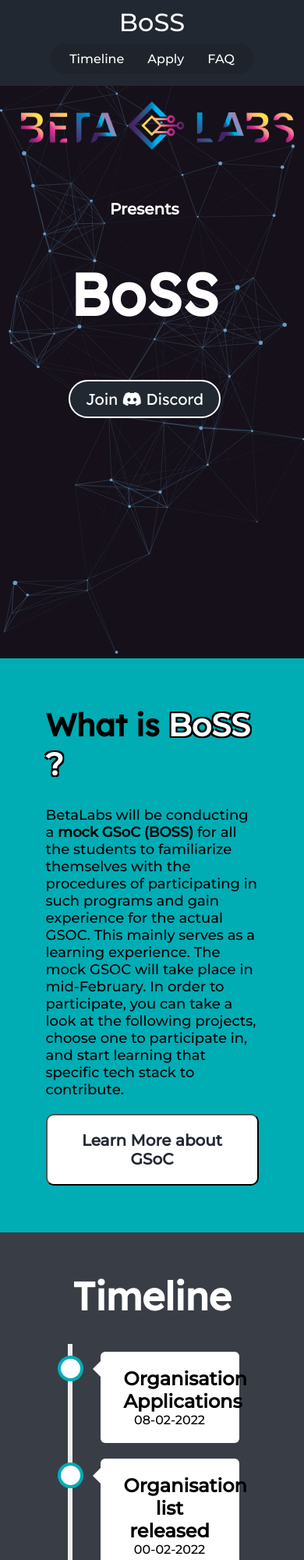
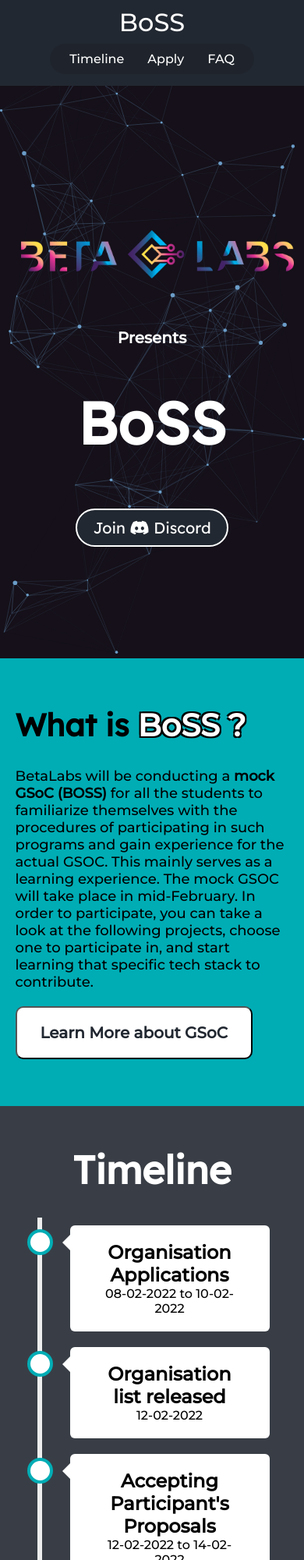
Before and after one commit to Welf06/Mock-GSoC-Website, a plain HTML site: page index.html in a window 390 px wide. Shown: the top 2000 px of the page at 78% size. Drawn offline with Linux system fonts and the light colour scheme.

Commit message:
responsiveness of about us and timeline

```diff
--- a/css/style.css
+++ b/css/style.css
@@ -488,7 +488,7 @@ a
 
 	.landing .betalab
 	{
-		padding-top: 130px;
+		padding-top: 20vh;
 	}
 
 	.about h1
@@ -515,6 +515,8 @@ a
 	.time
 	{
 		width: 100%;
+		padding-left: 10vw;
+  		padding-right: 10vw;
 	}
 
 	.container
@@ -624,6 +626,7 @@ a
 	margin-left: 0%;
 	margin-right: 0%;
   }
+
   .faq-q-card{
 	  margin-bottom: 15px;
 	  width: 100%;
@@ -698,7 +701,7 @@ a
 
 	.landing
 {
-	width: 95vw;
+	width: 100vw;
 	height: 100vh;
 	color: var(--light);
 	text-align: center;
@@ -708,6 +711,7 @@ a
 .landing .betalab img
 {
 	width: 550px;
+	margin-top: 15vh;
 }
 
 
@@ -716,8 +720,8 @@ a
 		width: 60%;
 		height: auto;
 		max-height: none;
-		  margin-left: 20%;
-		  margin-right: auto;
+		margin-left: 20%;
+		margin-right: auto;
 
 }
 .logos{
@@ -730,6 +734,19 @@ a
 	width: 80%;
 }
 
+.about{
+	padding-left: 5vw;
+  padding-right: 5vw;
+}
+.time{
+	padding-left: 5vw;
+  	padding-right: 5vw;
+}
+
+.faq-grid{
+	padding-left: 5vw;
+  padding-right: 5vw;
+}
  .faq-q-card p {
 		padding-bottom: 10px;
 		font-size: 15px;
@@ -741,6 +758,9 @@ a
 		font-size: 15px;
 	}
 
+	.contactpage img{
+		margin-bottom: 5vh;
+	}
 
 
 
--- a/index.html
+++ b/index.html
@@ -64,28 +64,28 @@
   				<div class="contain left">
     				<div class="content">
       					<h2>Organisation Applications</h2>
-      					<p>08-02-2022</p>
+      					<p>08-02-2022 to 10-02-2022</p>
     				</div>
   				</div>
 
   				<div class="contain right">
     				<div class="content">
       					<h2>Organisation list released</h2>
-      					<p>00-02-2022</p>
+      					<p>12-02-2022</p>
     				</div>
   				</div>
 
   				<div class="contain left">
     				<div class="content">
-      					<h2>Accepting Project Proposals</h2>
-      					<p>00-02-2022</p>
+      					<h2>Accepting Participant's Proposals</h2>
+      					<p>12-02-2022 to 14-02-2022</p>
     				</div>
   				</div>
 
   				<div class="contain right">
     				<div class="content">
-      					<h2>Coding Period Starts</h2>
-      					<p>00-02-2022</p>
+      					<h2>Coding Period </h2>
+      					<p>19-02-2022 to 06-04-2022</p>
     				</div>
   				</div>
 
```
